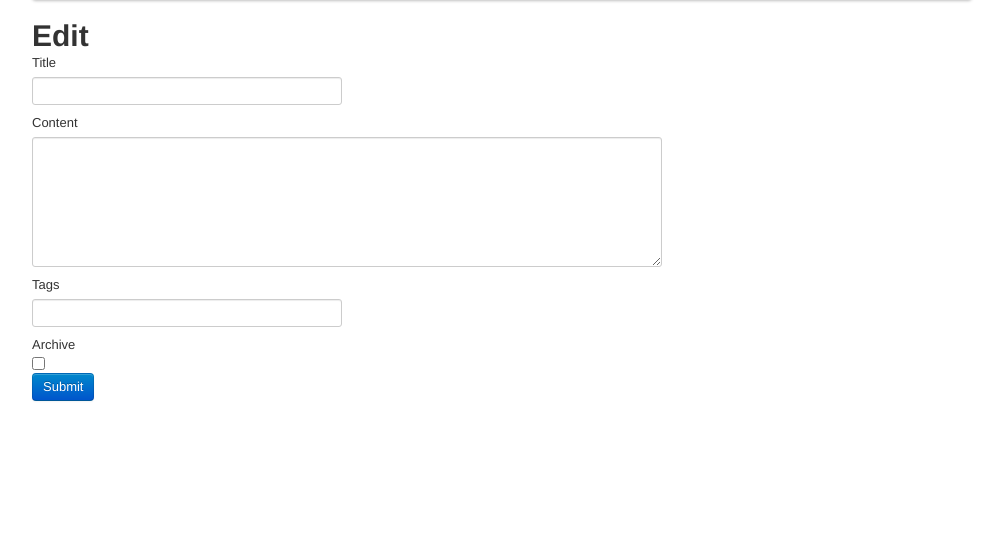
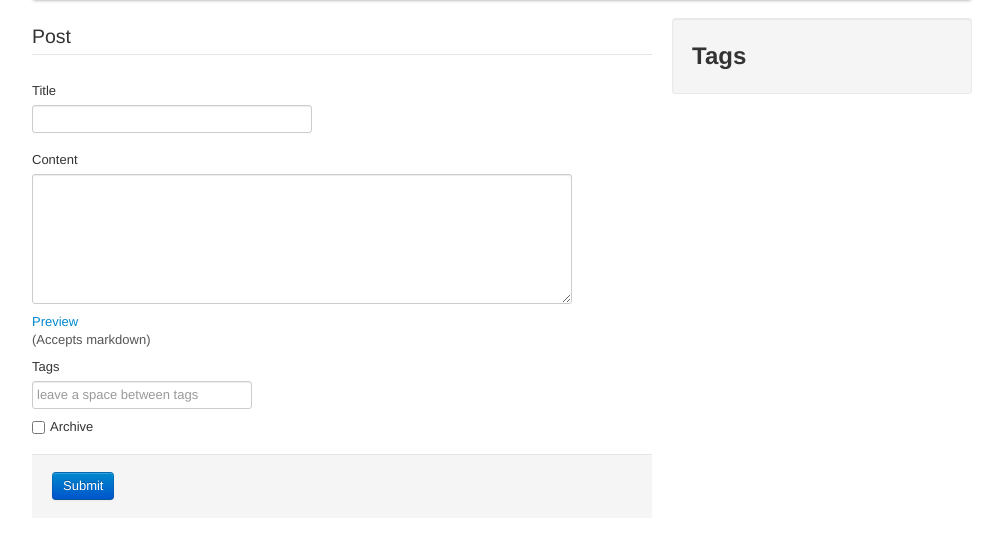
Before and after one commit to timney/meblog, a Flask app: template templates/edit.html in a window 1280 px wide. Shown: the part 40-581 px from the top of the page, without its empty margins (138-1141 px from the left). Run offline with Flask 2, Linux system fonts and the light colour scheme; the template is opened without the code that fills it, so the values that code supplies are empty; parts of the project's set-up code (start-up, migrations or seed data) failed here and were passed over; some libraries are stand-ins or nearby versions.

Commit message:
Fields persist over page views when theres an error

```diff
--- a/index.py
+++ b/index.py
@@ -1,5 +1,5 @@
-from flask import Flask, render_template, request, redirect, url_for
-import flask_login, validator, tags
+from flask import Flask, render_template, request, redirect, url_for, jsonify
+import flask_login, validator, tags, markdown
 from user import User
 from posts import PostRepo
 app = Flask(__name__)
@@ -15,8 +15,7 @@ def index():
 	postrepo = PostRepo()
 	allPosts =postrepo.getAll()
 	tagsCloud = tags.Tags()
-	cloud = tagsCloud.Cloud()
-	return render_template('index.html', viewmodel = { "posts" : allPosts, "tagcloud": cloud })
+	return render_template('index.html', viewmodel = { "posts" : allPosts, "tagcloud": tagsCloud.Cloud() })
 
 @app.route('/login', methods=['GET', 'POST'])
 def login():
@@ -44,9 +43,34 @@ def edit():
 				})
 			return redirect(url_for('index'))
 		else:
-			return render_template('edit.html', errors = valid.errors)
+			tagsCloud = tags.Tags()
+			return render_template(
+				'edit.html',
+				viewmodel = {
+					"tagcloud" : tagsCloud.Cloud(),
+					"errors" : valid.errors,
+					"submittedValues" : valid.submittedValues
+				})
 	else:
-		return render_template('edit.html')
+		tagsCloud = tags.Tags()
+		return render_template(
+			'edit.html',
+			viewmodel = {
+				"tagcloud" : tagsCloud.Cloud()
+			 })
+
+@app.route("/post/<postid>")
+def post(postid):
+	posts = PostRepo()
+	post = posts.getById(postid)
+	if post == None:
+		return abort(404)
+	else:
+		return render_template("view.html", post = post)
+
+@app.route("/mdtohtml", methods=['POST', 'GET'])
+def mdtohtml():
+	return jsonify({ "result" : markdown.markdown(request.form["data"]) })
 
 if __name__ == '__main__':
     app.run(debug=True)
--- a/static/css/style.css
+++ b/static/css/style.css
@@ -25,9 +25,5 @@ li.tag{
 
 /* FORM ELEMENTS */
 .full{
-	width:100%;
 	height:120px;
 }
-.large{
-	width:300px;
-}
--- /dev/null
+++ b/static/js/blog.js
@@ -0,0 +1,17 @@
+$(function(){
+
+	$('#content').val($('#contentValue').val())
+
+	$('.previewContent').click(function(){
+		$.post('/mdtohtml', { data: $('#content').val() },
+		  function(data){
+		  	$('.modal-body').html(data.result);
+		  	$('#markdownPreview').modal('show');
+		  });
+	});
+
+	$('a.closeDialog').click(function(){
+		$('#markdownPreview').modal('hide')
+	});
+
+})
--- a/templates/base.html
+++ b/templates/base.html
@@ -29,5 +29,8 @@
 			</div>
 		</div>
 	</div>
+	<script src="http://ajax.googleapis.com/ajax/libs/jquery/1.8.0/jquery.min.js"></script>
+	<script src="/static/js/blog.js"></script>
+	<script src="/static/js/bootstrap.js"></script>
 </body>
 </html>
--- a/templates/edit.html
+++ b/templates/edit.html
@@ -1,30 +1,69 @@
 {% extends "base.html" %}
 {% block body %}
-<h1>Edit</h1>
 <form action="edit" method="post">
+	<legend>Post</legend>
+
+	<div class="control-group {% if 'title' in viewmodel.errors %} error {% endif %}">
 		<label for="title">
 			Title
+			{% if 'title' in viewmodel.errors %}
+				<span class="help-inline">*</span>
+			{% endif %}
 		</label>
-	<input type="text" name="title" id="title" class="large" /><br />
+
+		<input type="text" name="title" id="title" class="input-xlarge"
+		{% if 'title' in viewmodel.submittedValues %}
+			value="{{ viewmodel.submittedValues['title'] }}"
+		{% endif %}
+		/>
+
+	</div>
+	<div class="control-group {% if 'content' in viewmodel.errors %} error {% endif %}">
 		<label for="content">
 			Content
+			{% if 'content' in viewmodel.errors %}
+				<span class="help-inline">*</span>
+			{% endif %}
 		</label>
-	<textarea col="3" row="50" id="content" name="content" class="full"></textarea><br />
+		{% if 'content' in viewmodel.submittedValues %}
+			<input type="hidden" id="contentValue" value="{{ viewmodel.submittedValues['content'] }}" />
+		{% endif %}
+		<textarea col="3" row="50" id="content" name="content" class="input-xxlarge full"></textarea>
+		<br />
+		<a class="previewContent" href="#">Preview</a>
+		<span class="help-block">(Accepts markdown)</span>
+	</div>
 	<label for="tags">
 		Tags
 	</label>
-	<input type="text" name="tags" id="tags" class="large" /><br />
-	<label for="archive">
-		Archive
-	<label>
-	<input type="checkbox" id="archive" name="archive" value="archive" /><br />
+	<input type="text" name="tags" id="tags" class="input-large" placeholder="leave a space between tags" /><br />
+	<label class="checkbox">
+		<input type="checkbox" id="archive" name="archive" value="archive" /> Archive
+	</label>
+	<div class="form-actions">
 		<input type="submit" class="btn btn-primary" />
+	</div>
+</form>
 
-	{% if errors %}
-		{% for error in errors %}
-			{{ error }}:{{ errors[error] }}<br />
+	<div class="modal hide fade" id="markdownPreview">
+	  <div class="modal-header">
+	    <button type="button" class="close" data-dismiss="modal" aria-hidden="true">&times;</button>
+	    <h3>Preview</h3>
+	  </div>
+	  <div class="modal-body">
+	  </div>
+	  <div class="modal-footer">
+	    <a href="#" class="btn closeDialog">Close</a>
+	  </div>
+	</div>
+
+
+{% endblock %}
+{% block sidebar %}
+	<div class="well">
+		<h2>Tags</h2>
+		{% for tag in viewmodel.tagcloud %}
+			<span class="label">{{ tag._id }}</span>
 		{% endfor %}
-	{% endif %}
-
-</form>
+	</div>
 {% endblock %}
```
Also changed, not shown: posts.py (+15 -12 lines), templates/index.html (+10 -5 lines), templates/view.html (added, +17 -0 lines), tests/poststests.py (+24 -15 lines). Lines whose indentation alone changed are shown as unchanged.
